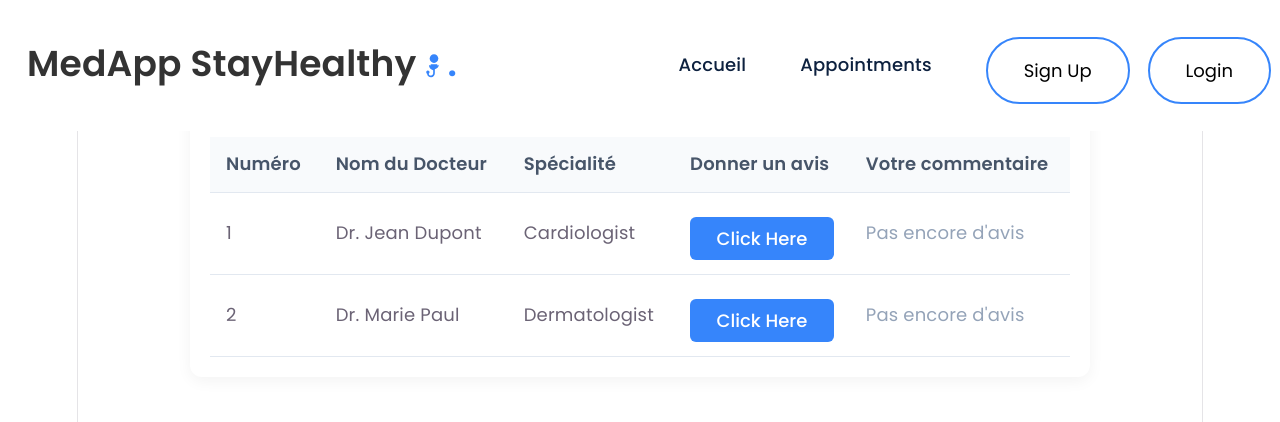
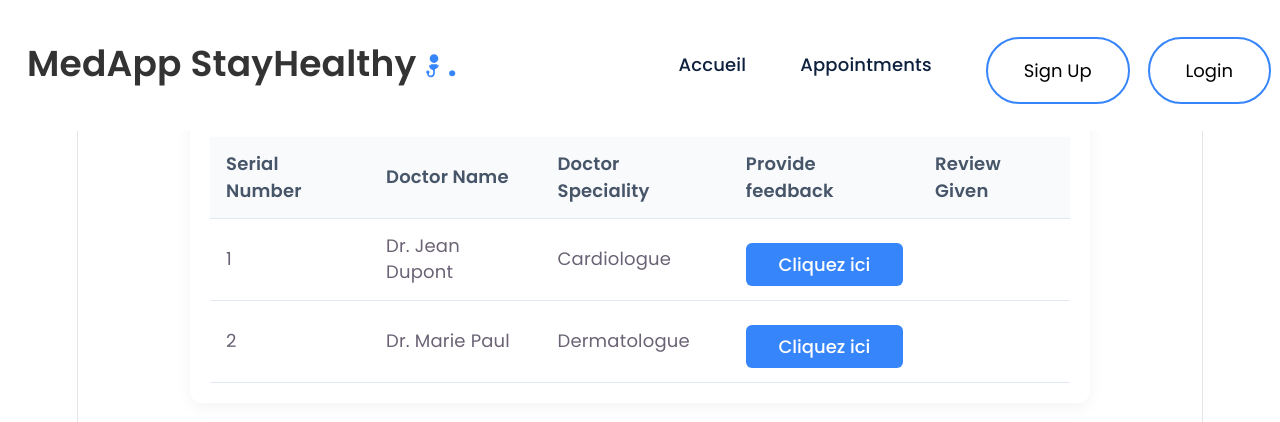
Before and after one commit to Feddy509/med_appt, a React (Vite) app: page /reviews in a window 1280 px wide. Shown: the top 422 px of the page. Built offline with nearby package versions, Linux system fonts and the light colour scheme.

Commit message:
Implementation de l'element d'entree

```diff
--- a/src/Components/ReviewForm/ReviewForm.jsx
+++ b/src/Components/ReviewForm/ReviewForm.jsx
@@ -3,13 +3,82 @@ import Popup from 'reactjs-popup';
 import 'reactjs-popup/dist/index.css';
 import './ReviewForm.css';
 
+// 🎯 FÒM LAN (GiveReviews) - Avèk lojik ak id ki kòrèk nèt
+function GiveReviews({ doctorName, onReviewSubmit }) {
+  const [showWarning, setShowWarning] = useState(false);
+  const [formData, setFormData] = useState({
+    name: '',
+    review: '',
+    rating: 5 // Nou mete l kòm yon chif dirèkteman
+  });
+
+  const handleChange = (e) => {
+    setFormData({ ...formData, [e.target.name]: e.target.value });
+  };
+
+  const handleSubmit = (e) => {
+    e.preventDefault();
+    if (formData.name && formData.review && formData.rating) {
+      setShowWarning(false);
+      onReviewSubmit(formData);
+    } else {
+      setShowWarning(true);
+    }
+  };
+
+  return (
+    <div className="review-modal-content">
+      <form onSubmit={handleSubmit}>
+        <h2>Donner votre avis pour le Dr. {doctorName}</h2>
+
+        {showWarning && <p className="warning" style={{ color: 'red' }}>Veuillez remplir tous les champs.</p>}
+
+        <div className="form-group">
+          <label htmlFor="name">Nom :</label>
+          <input
+            type="text"
+            id="name"
+            name="name"
+            value={formData.name}
+            onChange={handleChange}
+            required
+          />
+        </div>
+
+        <div className="form-group">
+          <label htmlFor="rating">Note (1-5) :</label>
+          <select id="rating" name="rating" value={formData.rating} onChange={handleChange}>
+            <option value="5">⭐⭐⭐⭐⭐ (5)</option>
+            <option value="4">⭐⭐⭐⭐ (4)</option>
+            <option value="3">⭐⭐⭐ (3)</option>
+            <option value="2">⭐⭐ (2)</option>
+            <option value="1">⭐ (1)</option>
+          </select>
+        </div>
+
+        <div className="form-group">
+          <label htmlFor="review">Avis / Commentaire :</label>
+          <textarea
+            id="review"
+            name="review"
+            value={formData.review}
+            onChange={handleChange}
+            required
+          />
+        </div>
+
+        <button type="submit" className="btn-submit-review">Soumettre</button>
+      </form>
+    </div>
+  );
+}
+
+// 🎯 KONPOZAN PRENSIPAL LA (ReviewForm)
 const ReviewForm = () => {
     const [consultations, setConsultations] = useState([]);
     const [reviews, setReviews] = useState({});
-    const [formData, setFormData] = useState({ name: '', review: '', rating: 5 });
 
     useEffect(() => {
-        // 1. Nou rekiperé randevou ki nan localStorage la (sa ou te simulation an)
         const storedDoctor = JSON.parse(localStorage.getItem('doctorData'));
         let activeAppointments = [];
 
@@ -26,43 +95,23 @@ const ReviewForm = () => {
             }
         }
 
-        // 2. 🎯 NOU AJOUTE 2 LÒT KONSILTASYON ANPLIS DIREKTEMAN LA POU TABLO A GEN 3 LIY
         const extraConsultations = [
-            {
-                id: 2,
-                doctorName: "Jean Dupont",
-                speciality: "Cardiologist",
-                patientName: "Fednel Charite",
-                date: "2026-05-20"
-            },
-            {
-                id: 3,
-                doctorName: "Marie Paul",
-                speciality: "Dermatologist",
-                patientName: "Fednel Charite",
-                date: "2026-05-25"
-            }
+            { id: 2, doctorName: "Jean Dupont", speciality: "Cardiologue", patientName: "Fednel Charite", date: "2026-05-20" },
+            { id: 3, doctorName: "Marie Paul", speciality: "Dermatologue", patientName: "Fednel Charite", date: "2026-05-25" }
         ];
 
-        // Konbine randevou an dirèk la ak 2 konsiltasyon anplis yo
         setConsultations([...activeAppointments, ...extraConsultations]);
     }, []);
 
-    const handleInputChange = (e) => {
-        const { name, value } = e.target;
-        setFormData({ ...formData, [name]: value });
-    };
-
-    const handleReviewSubmit = (e, consultationId) => {
-        e.preventDefault();
+    const handleSaveReview = (consultationId, submittedData) => {
         setReviews({
             ...reviews,
             [consultationId]: {
-                reviewText: formData.review,
-                ratingStars: parseInt(formData.rating)
+                name: submittedData.name,
+                reviewText: submittedData.review,
+                ratingStars: parseInt(submittedData.rating, 10) // Nou fòse l tounen Integer baz 10
             }
         });
-        setFormData({ name: '', review: '', rating: 5 });
     };
 
     return (
@@ -75,11 +124,11 @@ const ReviewForm = () => {
                 <table className="review-table">
                     <thead>
                         <tr>
-                            <th>Numéro</th>
-                            <th>Nom du Docteur</th>
-                            <th>Spécialité</th>
-                            <th>Donner un avis</th>
-                            <th>Votre commentaire</th>
+                            <th>Serial Number</th>
+                            <th>Doctor Name</th>
+                            <th>Doctor Speciality</th>
+                            <th>Provide feedback</th>
+                            <th>Review Given</th>
                         </tr>
                     </thead>
                     <tbody>
@@ -92,7 +141,7 @@ const ReviewForm = () => {
                                     <Popup
                                         trigger={
                                             <button className="btn-give-review" disabled={!!reviews[consultation.id]}>
-                                                {reviews[consultation.id] ? "Avis Donné" : "Click Here"}
+                                                {reviews[consultation.id] ? "Avis Transmis" : "Cliquez ici"}
                                             </button>
                                         }
                                         modal
@@ -102,44 +151,39 @@ const ReviewForm = () => {
                                         {close => (
                                             <div className="review-modal">
                                                 <button className="close-modal-btn" onClick={close}>&times;</button>
-                                                <h3>Laisser un avis pour Dr. {consultation.doctorName}</h3>
-
-                                                <form onSubmit={(e) => { handleReviewSubmit(e, consultation.id); close(); }}>
-                                                    <div className="form-group">
-                                                        <label>Votre Nom:</label>
-                                                        <input type="text" name="name" defaultValue={consultation.patientName} required />
-                                                    </div>
-
-                                                    <div className="form-group">
-                                                        <label>Note (Stars):</label>
-                                                        <select name="rating" value={formData.rating} onChange={handleInputChange}>
-                                                            <option value="5">⭐⭐⭐⭐⭐ (5)</option>
-                                                            <option value="4">⭐⭐⭐⭐ (4)</option>
-                                                            <option value="3">⭐⭐⭐ (3)</option>
-                                                            <option value="2">⭐⭐ (2)</option>
-                                                            <option value="1">⭐ (1)</option>
-                                                        </select>
-                                                    </div>
-
-                                                    <div className="form-group">
-                                                        <label>Commentaire:</label>
-                                                        <textarea name="review" rows="4" value={formData.review} onChange={handleInputChange} required></textarea>
-                                                    </div>
-
-                                                    <button type="submit" className="btn-submit-review">Soumettre l'avis</button>
-                                                </form>
+                                                <GiveReviews
+                                                    doctorName={consultation.doctorName}
+                                                    onReviewSubmit={(data) => {
+                                                        handleSaveReview(consultation.id, data);
+                                                        close();
+                                                    }}
+                                                />
                                             </div>
                                         )}
                                     </Popup>
                                 </td>
+
+                                {/* 🎯 SEKSYON ANBÒDHI WOUJ LA: Lòd la ranje 100% kounye a */}
                                 <td>
                                     {reviews[consultation.id] ? (
-                                        <div className="submitted-review">
-                                            <span className="stars">{"⭐".repeat(reviews[consultation.id].ratingStars)}</span>
-                                            <p>{reviews[consultation.id].reviewText}</p>
+                                        <div className="submitted-review" style={{ display: 'flex', flexDirection: 'column', gap: '6px', textAlign: 'left' }}>
+                                            {/* 1. Nom an premye */}
+                                            <p style={{ margin: 0, fontSize: '0.95rem', fontWeight: 'bold', color: '#1e293b' }}>
+                                                {reviews[consultation.id].name}
+                                            </p>
+
+                                            {/* 2. Commentaire an dezyèm */}
+                                            <p style={{ margin: 0, fontSize: '0.90rem', color: '#475569', fontStyle: 'italic' }}>
+                                                "{reviews[consultation.id].reviewText}"
+                                            </p>
+
+                                            {/* 3. Note/Stars anba nèt */}
+                                            <span className="stars" style={{ fontSize: '0.90rem', color: '#f59e0b' }}>
+                                                {"⭐".repeat(reviews[consultation.id].ratingStars || 5)}
+                                            </span>
                                         </div>
                                     ) : (
-                                        <span className="pending-review">Pas encore d'avis</span>
+                                        ""
                                     )}
                                 </td>
                             </tr>
```
